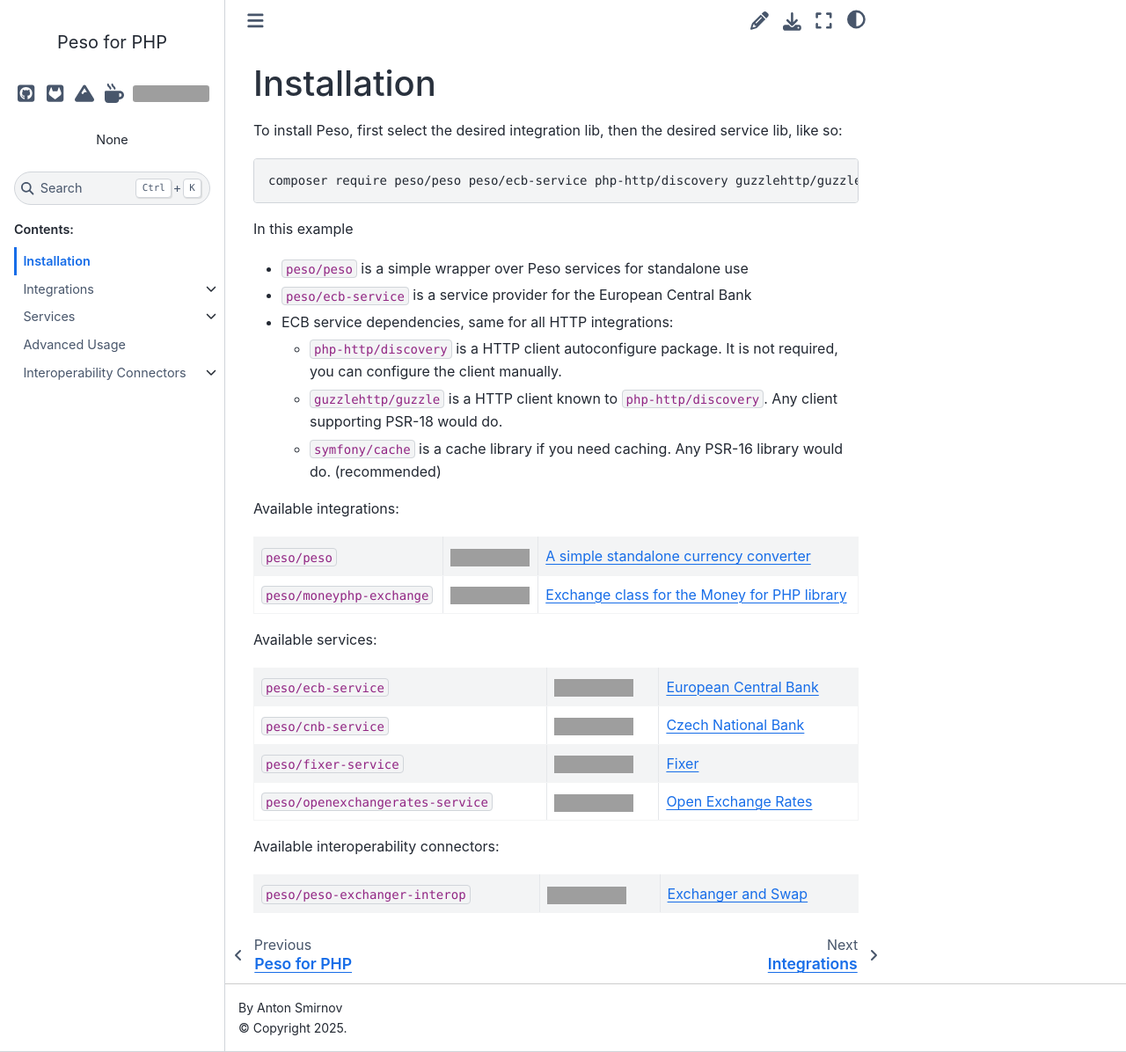
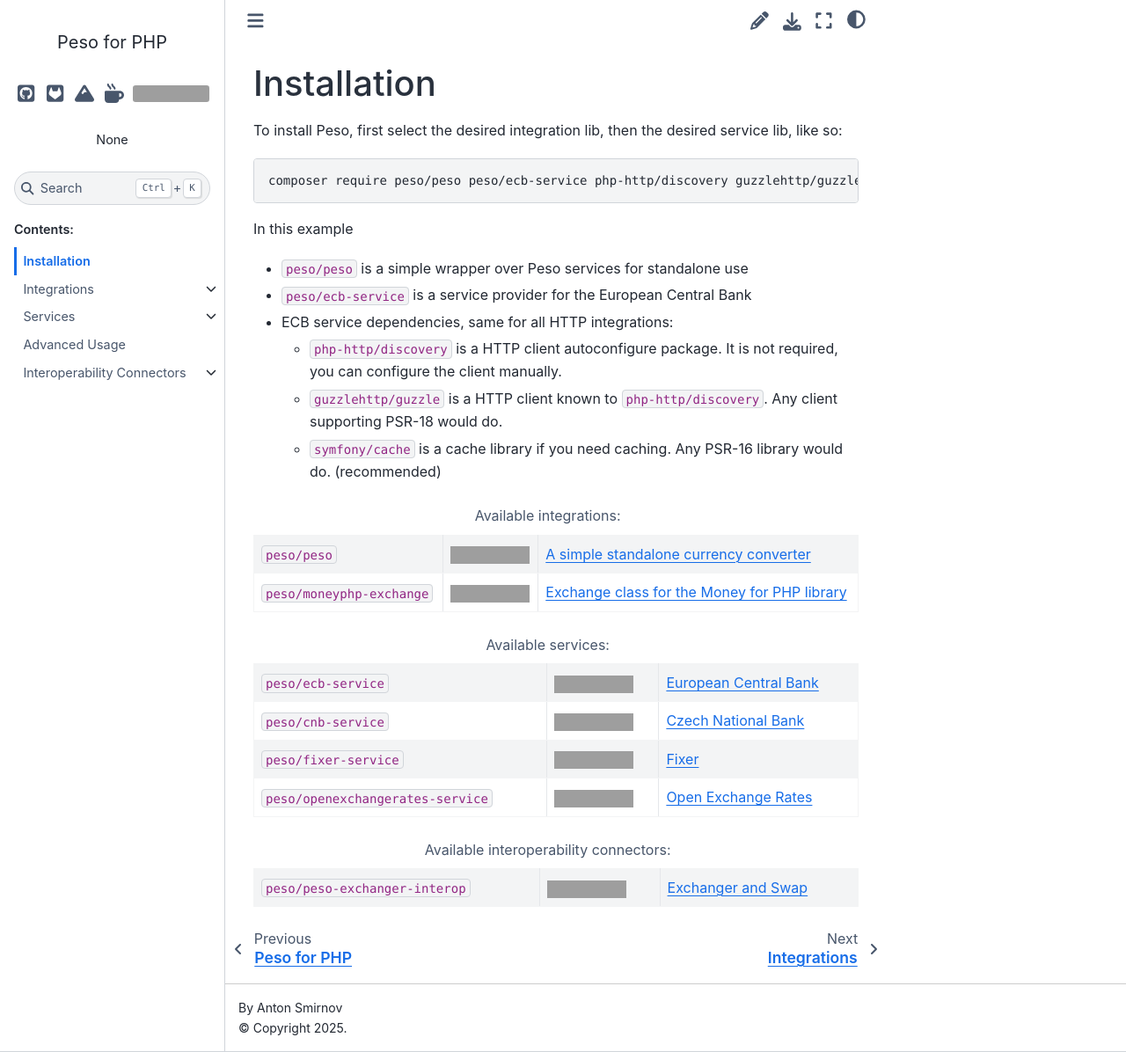
Before and after one commit to phpeso/doc, a Sphinx documentation site: the page built from source/install.rst, in a window 1280 px wide and 1196 px high. Shown: the whole window at 88% size. Built offline with Sphinx 7.4.7 and the Sphinx Book theme 1.1.4, drawn with Linux system fonts in a browser that asks for light colours; grey boxes are pictures that could not be loaded.

Commit message:
Formatting

```diff
--- a/source/core.rst
+++ b/source/core.rst
@@ -41,7 +41,7 @@
     *   * Conversion by a historical rate
         * ``HistoricalConversionRequest``
         * ``ConversionResponse`` or ``ErrorResponse``
-    *   * future scope and invalid classes
+    *   * Future scope and invalid classes
         * any other object
         * ``ErrorResponse``
 
--- a/source/install.rst
+++ b/source/install.rst
@@ -20,9 +20,7 @@
   * ``symfony/cache`` is a cache library if you need caching.
     Any PSR-16 library would do. (recommended)
 
-Available integrations:
-
-.. list-table::
+.. list-table:: Available integrations:
 
     * * ``peso/peso``
       * .. image:: https://img.shields.io/packagist/v/peso/peso.svg?style=flat-square
@@ -33,9 +31,7 @@
            :target: https://packagist.org/packages/peso/moneyphp-exchange
       * :ref:`Exchange class for the Money for PHP library <peso_moneyphp>`
 
-Available services:
-
-.. list-table::
+.. list-table:: Available services:
 
     * * ``peso/ecb-service``
       * .. image:: https://img.shields.io/packagist/v/peso/ecb-service.svg?style=flat-square
@@ -54,9 +50,7 @@
            :target: https://packagist.org/packages/peso/openexchangerates-service
       * :ref:`Open Exchange Rates <openexchangerates_service>`
 
-Available interoperability connectors:
-
-.. list-table::
+.. list-table:: Available interoperability connectors:
 
     * * ``peso/peso-exchanger-interop``
       * .. image:: https://img.shields.io/packagist/v/peso/peso-exchanger-interop.svg?style=flat-square
```
